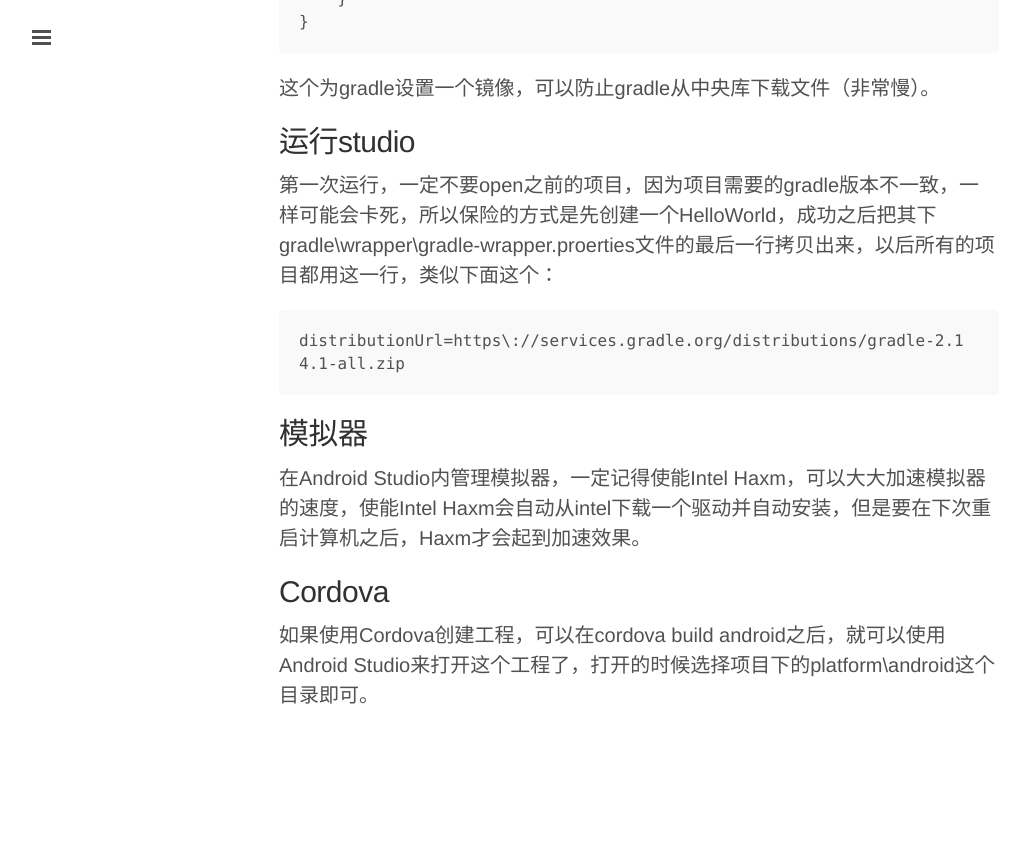
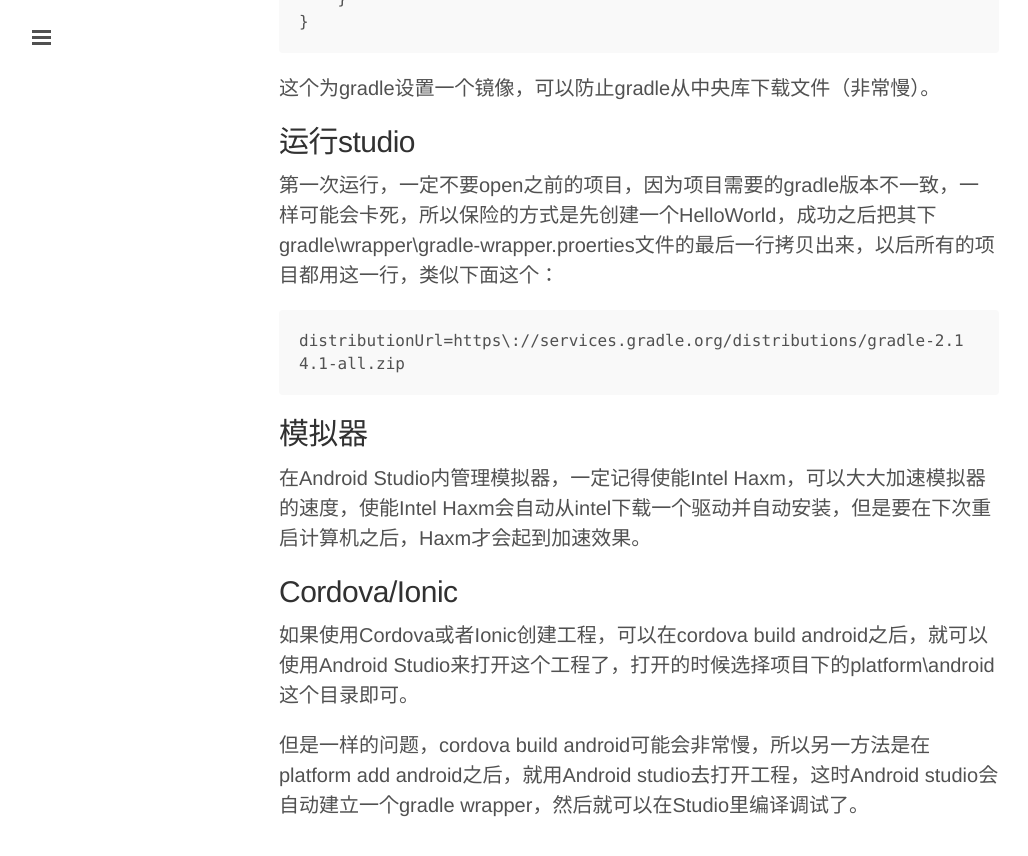
Before and after one commit to liuzhongshu/liuzhongshu.github.io, a Jekyll site: the page built from _posts/2016-10-22-android.markdown, in a window 1280 px wide and 900 px high, scrolled down 981 px. Shown: the top 856 px of the window, without its empty margins (1-1029 px from the left). Built offline with Jekyll 4.4.1, drawn with Linux system fonts in a browser that asks for light colours; comment, search, counter and statistics services are not loaded; before the commit the page ends 1771 px from its top, so only the background shows below that.

Commit message:
Post update: Android开发环境

```diff
--- a/_posts/2016-10-22-android.markdown
+++ b/_posts/2016-10-22-android.markdown
@@ -46,6 +46,8 @@
 在Android Studio内管理模拟器，一定记得使能Intel Haxm，可以大大加速模拟器的速度，使能Intel Haxm会自动从intel下载一个驱动并自动安装，但是要在下次重启计算机之后，Haxm才会起到加速效果。
 
 
-## Cordova
+## Cordova/Ionic
 
-如果使用Cordova创建工程，可以在cordova build android之后，就可以使用Android Studio来打开这个工程了，打开的时候选择项目下的platform\android这个目录即可。
+如果使用Cordova或者Ionic创建工程，可以在cordova build android之后，就可以使用Android Studio来打开这个工程了，打开的时候选择项目下的platform\android这个目录即可。
+
+但是一样的问题，cordova build android可能会非常慢，所以另一方法是在platform add android之后，就用Android studio去打开工程，这时Android studio会自动建立一个gradle wrapper，然后就可以在Studio里编译调试了。
```
